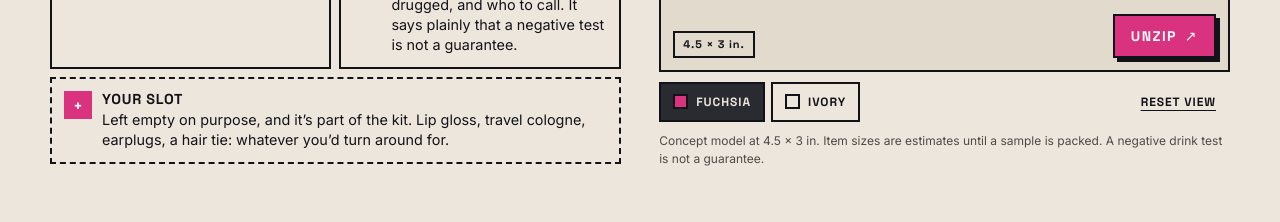
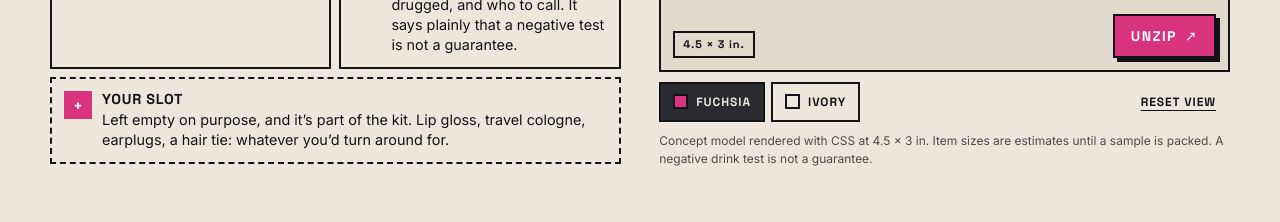
Before and after one commit to joshywashy08/CLUTCH_site, a React (Vite) app: page / in a window 1280 px wide. Shown: the part 1260-1482 px from the top of the page. Built offline with nearby package versions, Linux system fonts and the light colour scheme.

Commit message:
finalize css mockup

```diff
--- a/src/components/ClutchMockup.jsx
+++ b/src/components/ClutchMockup.jsx
@@ -190,7 +190,7 @@ export default function ClutchMockup() {
         <button type="button" className="reset" onClick={() => { setRot(REST); setTouched(true); }}>Reset view</button>
       </div>
       )}
-      <p className="notes">Concept model at 4.5 × 3 in. Item sizes are estimates until a sample is packed. A negative drink test is not a guarantee.</p>
+      <p className="notes">Concept model rendered with CSS at 4.5 × 3 in. Item sizes are estimates until a sample is packed. A negative drink test is not a guarantee.</p>
     </div>
   );
 }
```
